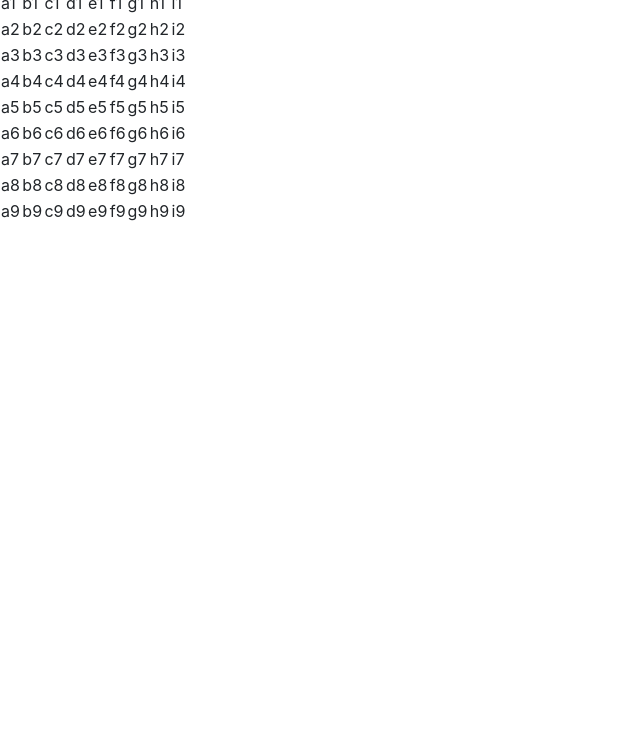
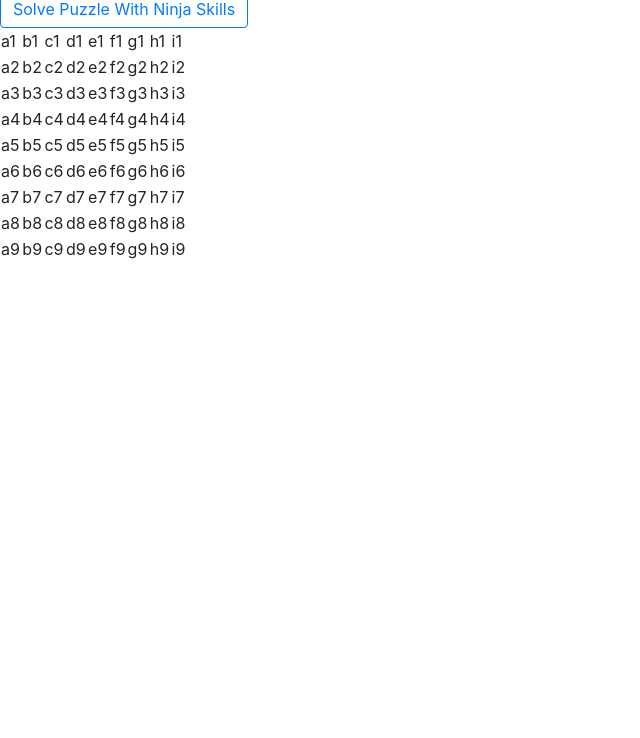
Before and after one commit to erobbins1479/sudokusolver, a plain HTML site: page index.html in a window 1280 px wide. Shown: the part 62-800 px from the top of the page, without its empty margins (0-640 px from the left). Drawn offline with nearby package versions, Linux system fonts and the light colour scheme.

Commit message:
add solvePuzzle button

```diff
--- a/index.html
+++ b/index.html
@@ -10,6 +10,7 @@
   </head>
   <body>
     <h1>Sudoku Puzzle Solver</h1>
+    <button type="button" class="btn btn-outline-primary" id="solvePuzzle">Solve Puzzle With Ninja Skills</button>
 
 
   <!-- ASSIGN 9 * 9 boxes -->
```
